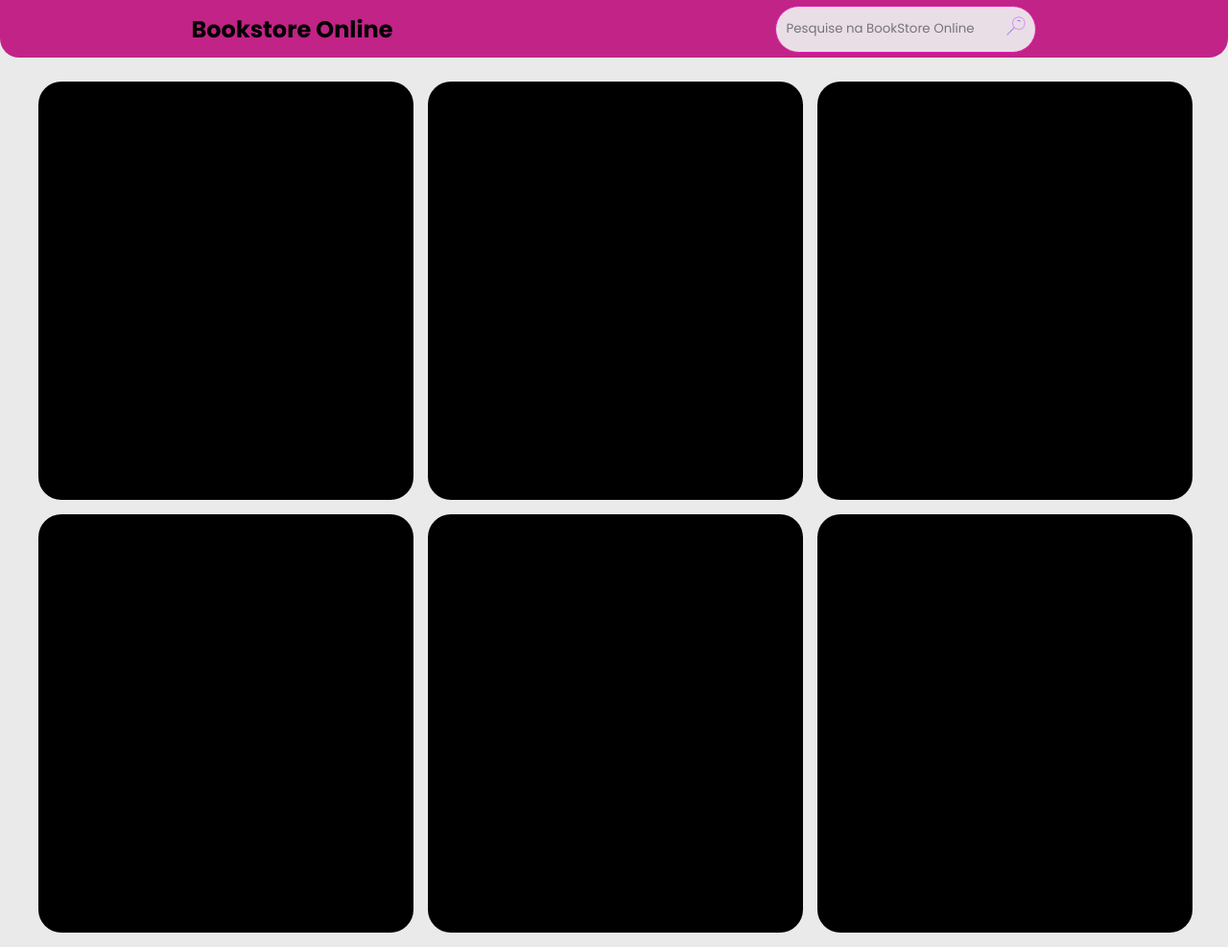
After one commit to Ivaneudo/site_completo, a PHP site: page /home.html in a window 1280 px wide. The commit adds this page. Shown: the whole page at 96% size. Run offline with PHP 8.4, Linux system fonts and the light colour scheme.

Commit message:
adicionando a home

```diff
--- /dev/null
+++ b/css/home.css
@@ -0,0 +1,55 @@
+:root{
+    --cor_de_fundo: #d7d7d785;
+    --rascunho: #eaeaea;
+    --cor_do_rodape: #c12387;
+
+}
+
+
+.lupa{
+    width: 20px;
+    height: 20px;
+}
+
+.pesquisa{
+    display: flex;
+    justify-content: space-between;
+    align-items: center;
+    background: #eadee6;
+    border: 1px solid #e11ab0;
+    padding: 10px;
+    border-radius: 25px;
+}
+
+.pes{
+    width: 230px;
+    height: 24px;
+    outline: none;
+    border: none;
+    background: none;
+    color: black;
+}
+
+
+main{
+    width: 100vw;
+    height:100vh;
+    padding: 25px;
+    /* display: flex;
+    flex-direction: column;
+    justify-content: center; */
+}
+
+.livros{
+    width: 391px;
+    height: 436px;
+    border-radius: 24px;
+    background-color: black;
+    margin-left: 15px;
+    margin-bottom: 15px;
+}
+
+.primeiraFileira{
+    display: flex;
+
+}
--- a/css/style.css
+++ b/css/style.css
@@ -1,4 +1,12 @@
 @import url('https://fonts.googleapis.com/css2?family=Poppins:ital,wght@0,100;0,200;0,300;0,400;0,500;0,600;0,700;0,800;0,900;1,100;1,200;1,300;1,400;1,500;1,600;1,700;1,800;1,900&display=swap');
+
+:root{
+    --cor_de_fundo: #d7d7d785;
+    --rascunho: #eaeaea;
+    --cor_do_rodape: #c12387;
+    --cor_de_fundo_original: #fbb1e0;
+    --cor_do_rodape_original: #FFCBEC;
+}
 
 *{
     margin: 0;
@@ -8,13 +16,13 @@
 }
 
 body{
-    background-color: #FBB1E0;
+    background-color: var(--cor_de_fundo);
 }
 
 .topo{
     width: 100vw;
     height: 60px;
-    background-color: #FFCBEC;
+    background-color: var(--cor_do_rodape);
     display: flex;
     align-items: flex-start;
     justify-content: space-around;
@@ -84,10 +92,11 @@ main .infor{
 .infor2, .infor3{
     width: 300px;
     height: 250px;
-    background-color: #FFCBEC;
+    background-color: var(--cor_do_rodape);
     font-size: 25px;
     text-align: center;
     align-items: center;
     border-radius: 20px;
     justify-content: space-around;
+    box-shadow: 5px 5px 10px rgba(0, 0, 0, 0.523);
 }
--- /dev/null
+++ b/home.html
@@ -0,0 +1,51 @@
+<!DOCTYPE html>
+<html lang="pt-br">
+<head>
+    <meta charset="UTF-8">
+    <meta name="viewport" content="width=device-width, initial-scale=1.0">
+    <title>Bookstore Online</title>
+    <link rel="stylesheet" href="css/style.css">
+    <link rel="stylesheet" href="css/home.css">
+    <script src="js/principal.js"></script>
+    <link rel="shortcut icon" href="img/logo.png" type="image/x-icon">
+</head>
+<body>
+    <header class="topo">
+        <section class="logo-e-titulo">
+            <section>
+                <h3 class="logo-texto">Bookstore Online</h3>
+            </section>
+        </section>
+        <section class="pesquisa">
+            <input type="text" class="pes" placeholder="Pesquise na BookStore Online">
+            <a href="#">
+                <img src="img/lupa.png" alt="Lupa" class="lupa">
+            </a>
+        </section>
+    </header>
+    <main>
+        <section class="primeiraFileira">
+            <section class="livros">
+
+            </section>
+            <section class="livros">
+
+            </section>
+            <section class="livros">
+
+            </section>
+        </section>
+        <section class="primeiraFileira">
+            <section class="livros">
+
+            </section>
+            <section class="livros">
+
+            </section>
+            <section class="livros">
+
+            </section>
+        </section>
+    </main>
+</body>
+</html>
```
Also changed, not shown: css/cadastrar.css (+7 -0 lines), css/entrar.css (+8 -1 lines), img/lupa.png (added).
